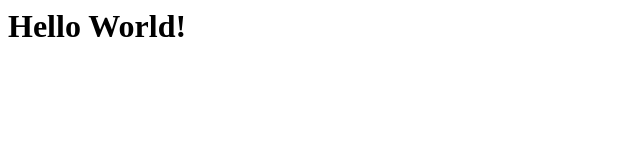
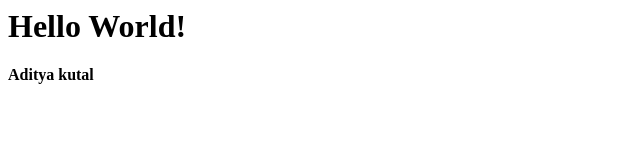
Before and after one commit to adityakutal/html-web-pages, a plain HTML site: page helloworld.html in a window 1280 px wide. Shown: the full height of the page, 0-640 px from the left. Drawn offline with Linux system fonts and the light colour scheme.

Commit message:
hello world html program

```diff
--- a/helloworld.html
+++ b/helloworld.html
@@ -4,5 +4,6 @@
     </head>
     <body>
         <h1>Hello World!</h1>
+        <h4>Aditya kutal</h4>
     </body>
 </html>
```
